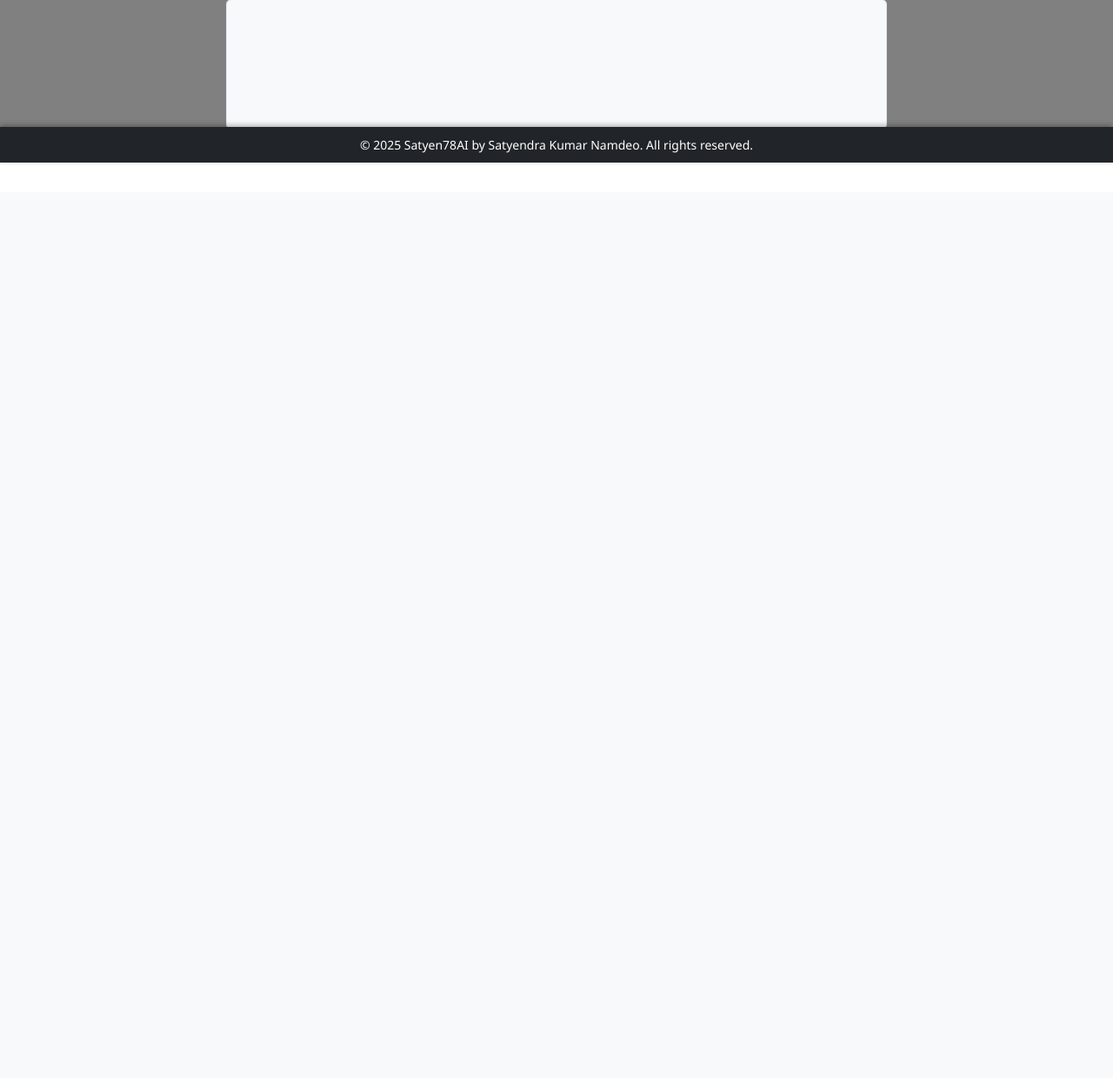
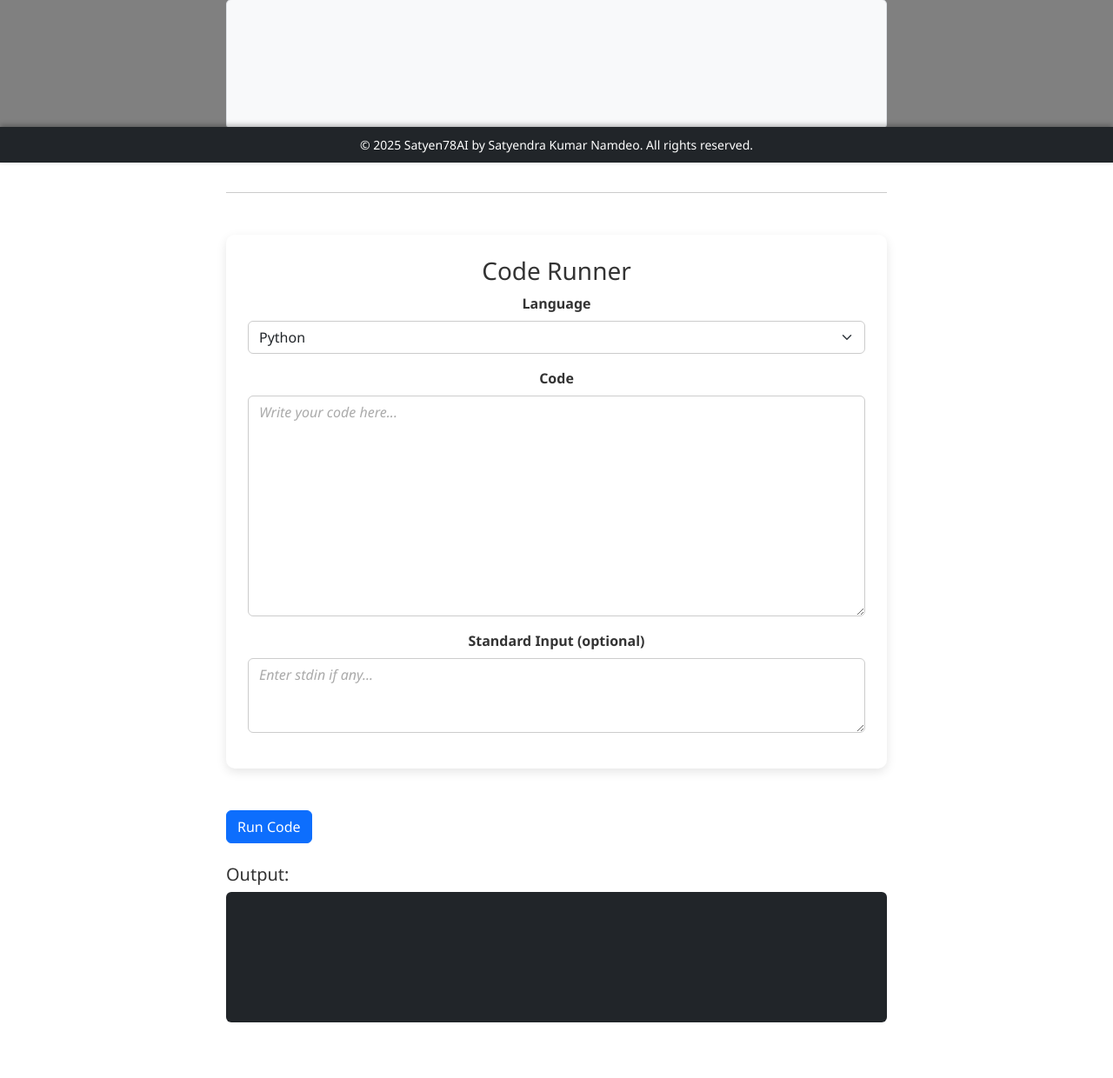
Before and after one commit to SanFlash/Satyen78beruAI, a Flask app: page / in a window 1280 px wide. Shown: the part 613-1853 px from the top of the page at 87% size. Before the commit the page ends 800 px from the top, so only its background shows below. Run offline with Flask 3, Linux system fonts and the light colour scheme; the visitor is signed in with stand-in values (Sample User, id 1); some libraries are stand-ins or nearby versions.

Commit message:
Update index.html

```diff
--- a/templates/index.html
+++ b/templates/index.html
@@ -151,6 +151,15 @@ body::before {
   .fade-in-answer {
     animation: fadeAnswer 0.6s ease-in;
   }
+
+  .form-control, .form-select {
+      border-radius: 0.5rem;
+    }
+    #vscode-output {
+      min-height: 150px;
+      font-family: monospace;
+      white-space: pre-wrap;
+    }
 
   @keyframes fadeAnswer {
     0% {
@@ -326,6 +335,46 @@ body::before {
     <div id="responseContainer" class="mt-5 border rounded p-4 bg-light fade-in-answer" style="min-height: 150px;"></div>
 
     <div id="imageResults" class="mt-4 d-flex flex-wrap gap-3 justify-content-center"></div>
+
+
+<hr class="my-5">
+<form id="vscodeForm" class="mb-5">
+  <h3 id="vscode-section" class="text-center">Code Runner</h3>
+  <div class="mb-3">
+    <div class="text-center">
+  <label for="vscode-language" class="form-label"><b>Language</b></label>
+</div>
+    <select id="vscode-language" class="form-select">
+      <option value="python">Python</option>
+      <option value="c">C</option>
+      <option value="cpp">C++</option>
+      <option value="java">Java</option>
+      <option value="javascript">JavaScript</option>
+    </select>
+  </div>
+
+  <div class="mb-3">
+    <div class="text-center">
+  <label for="vscode-code" class="form-label"><b>Code</b></label>
+</div>
+    <textarea id="vscode-code" class="form-control" rows="10" placeholder="Write your code here..."></textarea>
+  </div>
+
+  <div class="mb-3">
+    <div class="text-center">
+  <label for="vscode-language" class="form-label"><b>Standard Input (optional)</b></label>
+</div>
+    <textarea id="vscode-stdin" class="form-control" rows="3" placeholder="Enter stdin if any..."></textarea>
+  </div>
+</form>
+  <button class="btn btn-primary" onclick="runVscodeCode()">Run Code</button>
+
+  <div class="mt-4">
+    <h5>Output:</h5>
+    <pre id="vscode-output" class="bg-dark text-light p-3 rounded"></pre>
+    <img id="vscode-img" class="img-fluid mt-3 border rounded" style="display:none;" />
+  </div>
+
   </main>
 
   <!-- Footer -->
@@ -418,6 +467,53 @@ body::before {
         console.error(error);
       }
     });
+
+    async function fetchImages(query) {
+    const url = `https://www.googleapis.com/customsearch/v1?q=${encodeURIComponent(query)}&cx=b456c73a132774aa1&searchType=image&num=3&key=AIzaSyDzZQuDnsIgqUDyYhJ77UV9XJ0G-0M2pp0`;
+    try {
+      const res = await fetch(url);
+      const data = await res.json();
+      return data.items || [];
+    } catch {
+      return [];
+    }
+  }
+
+  function renderImages(images) {
+    const container = document.getElementById("imageResults");
+    container.innerHTML = "";
+    images.forEach(img => {
+      const i = document.createElement("img");
+      i.src = img.link;
+      i.alt = img.title || "Image";
+      i.className = "img-fluid rounded m-2 bg-white";
+      i.style.maxWidth = "800px";
+      container.appendChild(i);
+    });
+  }
+
+  async function runVscodeCode() {
+    const language = document.getElementById("vscode-language").value;
+    const code = document.getElementById("vscode-code").value;
+    const stdin = document.getElementById("vscode-stdin").value;
+
+    const res = await fetch("/run", {
+      method: "POST",
+      headers: { "Content-Type": "application/json" },
+      body: JSON.stringify({ language, code, stdin })
+    });
+
+    const data = await res.json();
+    document.getElementById("vscode-output").innerText = data.output;
+
+    const img = document.getElementById("vscode-img");
+    if (data.image) {
+      img.src = data.image + "?t=" + new Date().getTime();
+      img.style.display = "block";
+    } else {
+      img.style.display = "none";
+    }
+  }
   </script>
 </body>
 </html>
```
